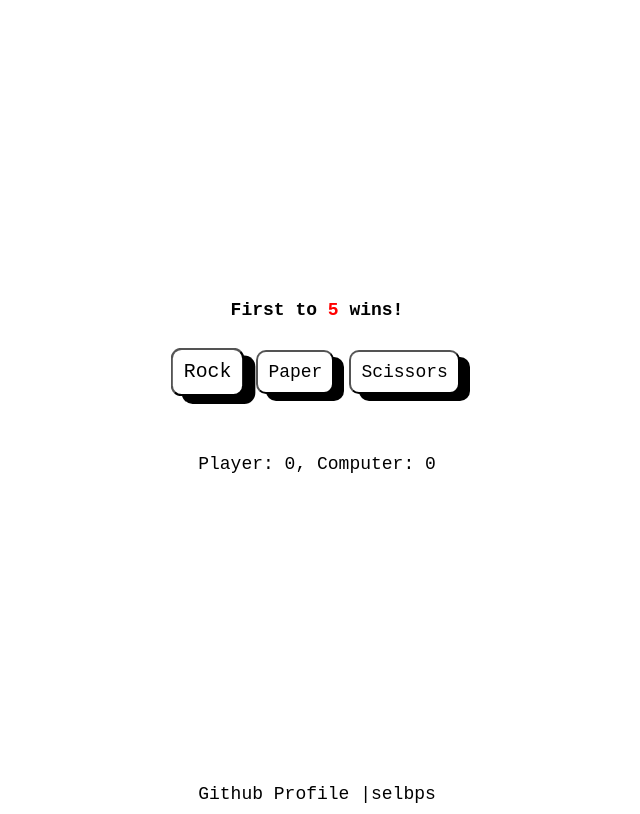
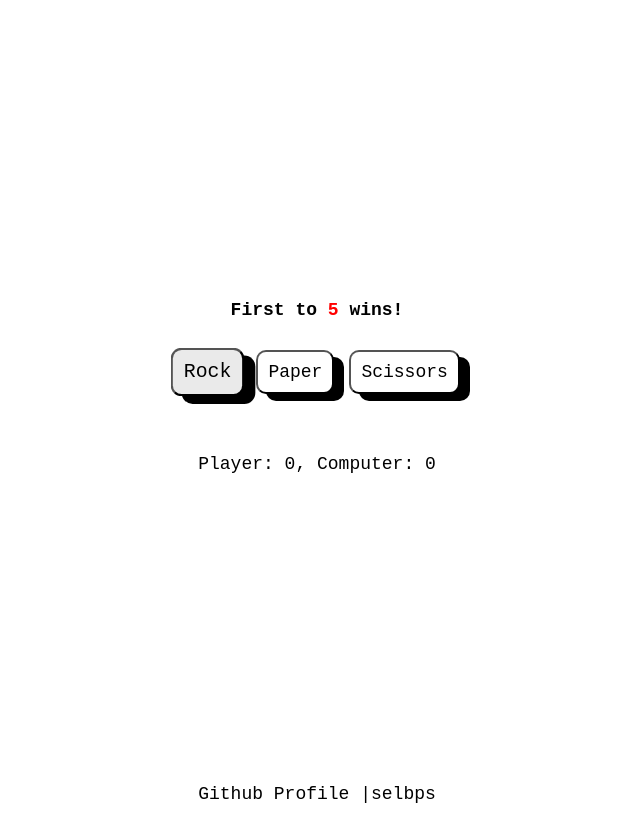
Before and after one commit to selbps/odin-rock-paper-scissors, a plain HTML site: page index.html in a window 1280 px wide. In both pictures the pointer is over the button "Rock". Shown: the whole page, without its empty margins (323-963 px from the left). Drawn offline with Linux system fonts and the light colour scheme.

Commit message:
Change background color on buttons in hover

```diff
--- a/style.css
+++ b/style.css
@@ -47,6 +47,7 @@ button:hover {
     -ms-transform: scale(1.1);
     -webkit-transform: scale(1.1);
     transform: scale(1.1);
+    background-color: rgb(234, 234, 234);
 }
 
 #button-wrapper {
```
